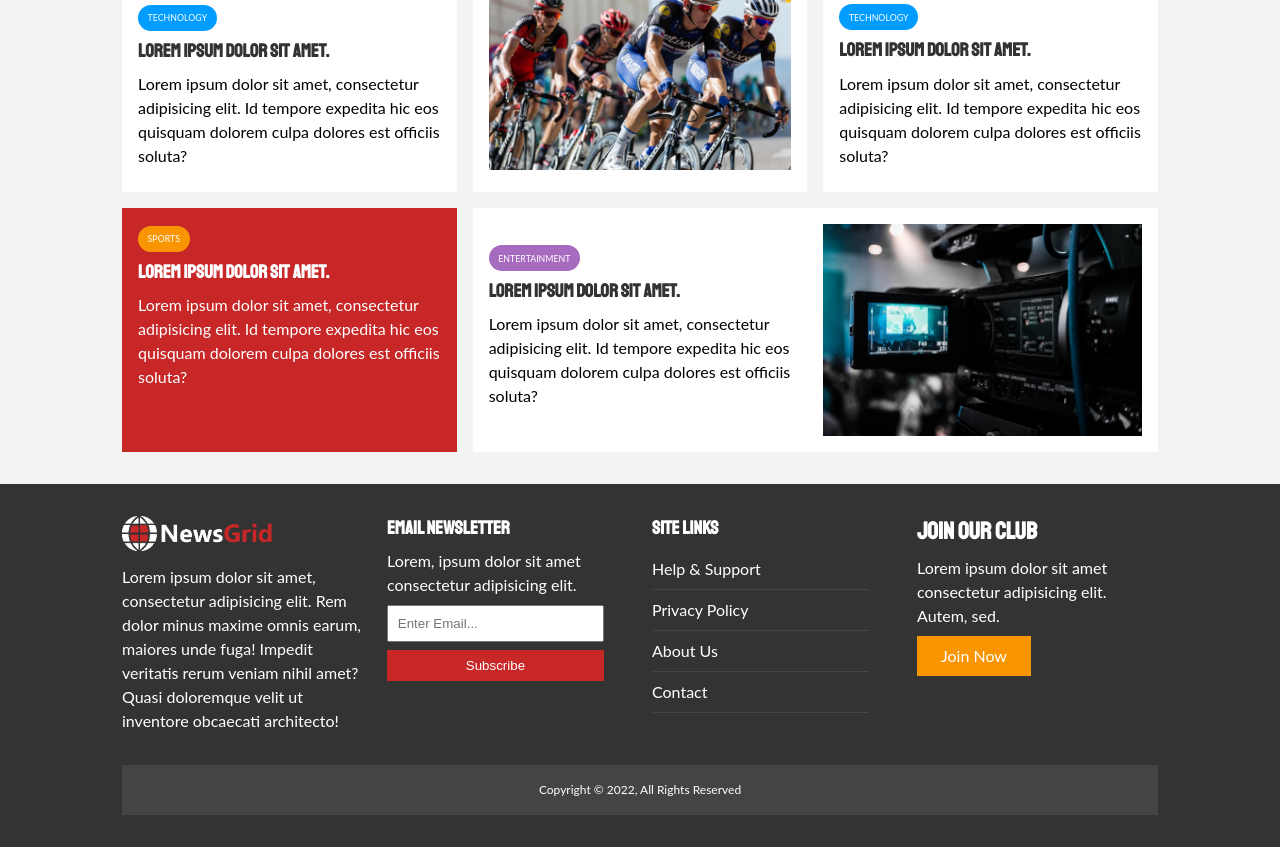
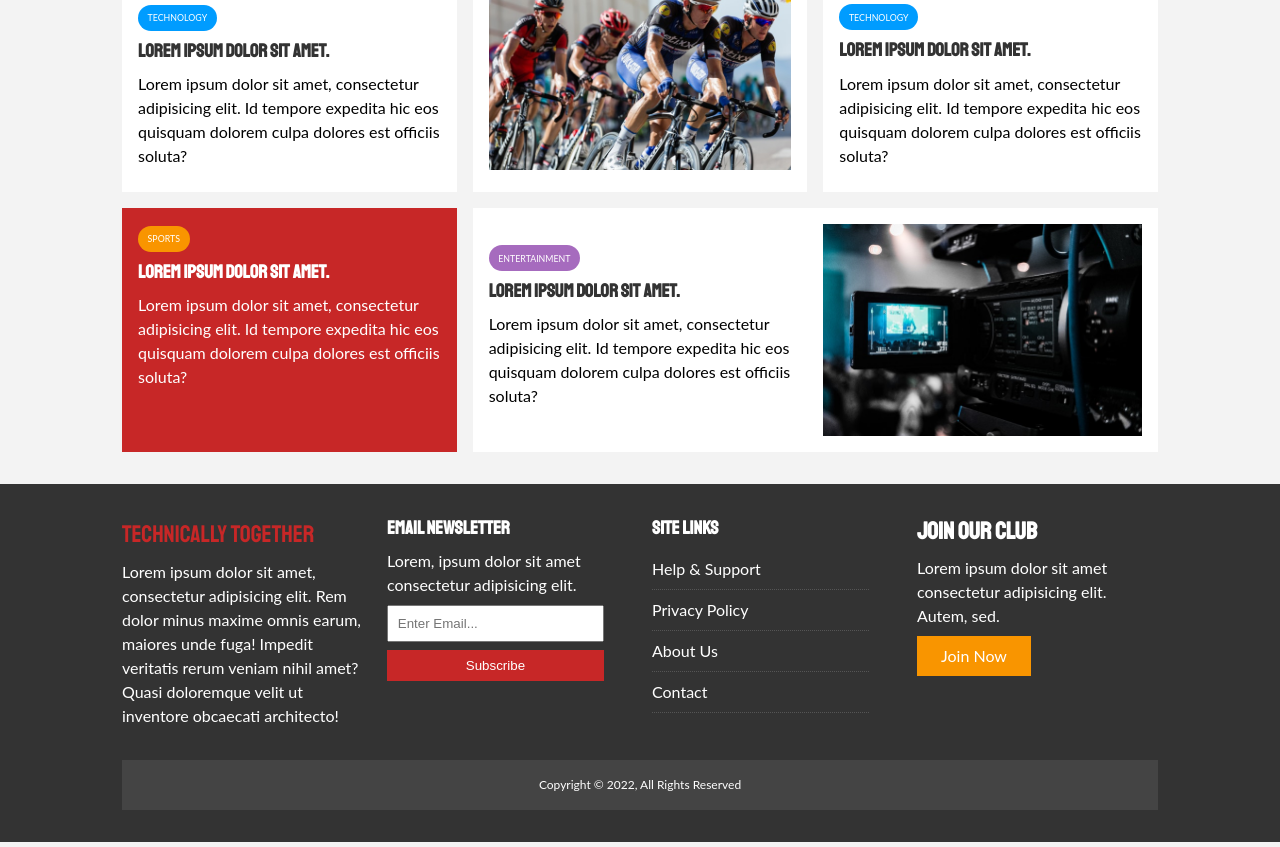
Before and after one commit to cmade/news_site, a plain HTML site: page index.html in a window 1280 px wide. Shown: the part 1090-1937 px from the top of the page. Drawn offline with Linux system fonts and the light colour scheme; a web font is replaced by a local one.

Commit message:
Changed font color

```diff
--- a/css/style.css
+++ b/css/style.css
@@ -192,6 +192,12 @@ h6 {
 #logo {
   font-size: 25px;
 }
+#logo1 {
+  font-size: 1.5rem;
+  color: var(--primary-color);
+  font-family: "Staatliches", "Gill Sans MT", Calibri, "Trebuchet MS",
+    sans-serif;
+}
 #main-nav ul {
   justify-self: end;
   display: flex;
--- a/index.html
+++ b/index.html
@@ -165,7 +165,7 @@
     <footer id="main-footer" class="py-2">
       <div class="container footer-container">
         <div>
-          <img src="img/logo_light.png" alt="NewsGrid" />
+          <div id="logo1">Technically Together</div>
           <p>
             Lorem ipsum dolor sit amet, consectetur adipisicing elit. Rem dolor
             minus maxime omnis earum, maiores unde fuga! Impedit veritatis rerum
```
